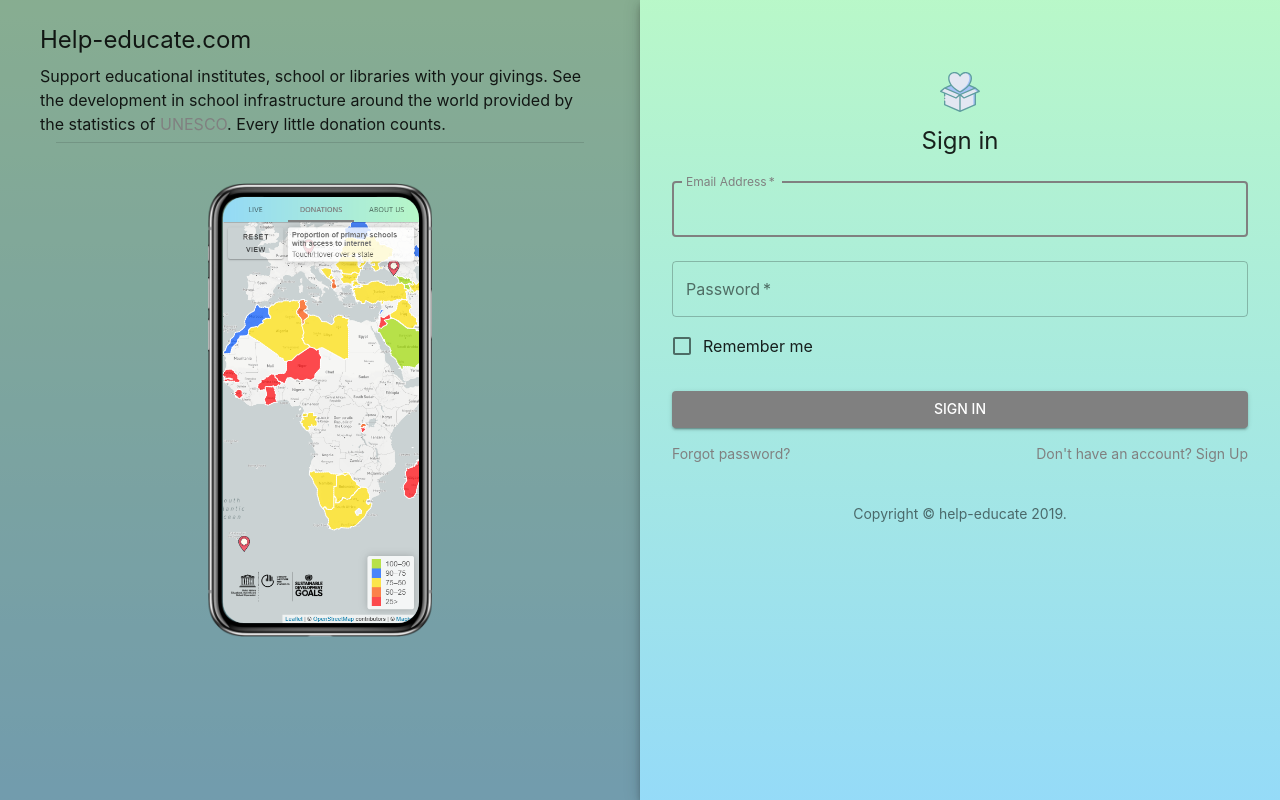
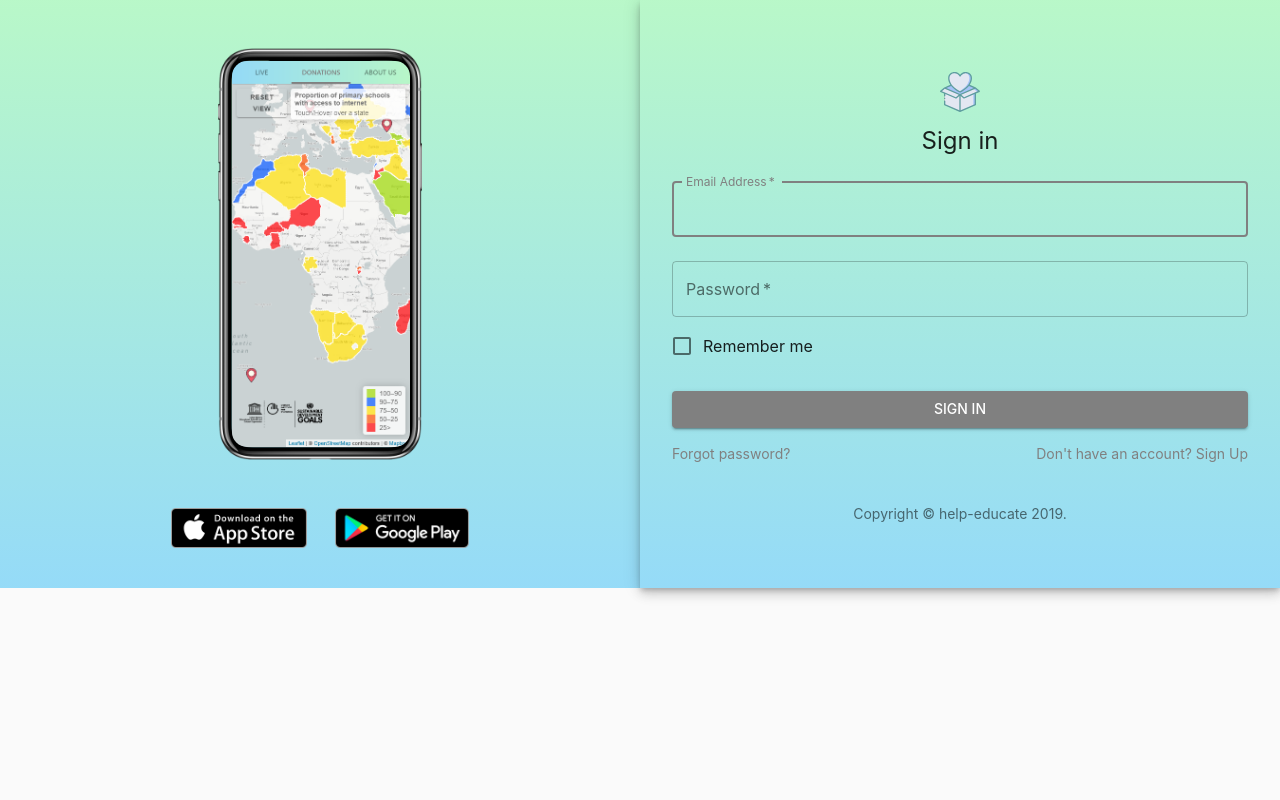
Before and after one commit to MarcoLeko/eduinsights, a React (Create React App) app in the folder web/: page / in a window 1280 px wide. Built offline with nearby package versions, Linux system fonts and the light colour scheme; no server answers.

Commit message:
finalized for now the login ux now need to focus on auth logic

```diff
--- a/web/src/components/auth/log-in.jsx
+++ b/web/src/components/auth/log-in.jsx
@@ -13,21 +13,15 @@ import Box from "@material-ui/core/Box";
 import React from "react";
 import Copyright from "../shared/copyright";
 import muiBackground from "../shared/material-ui-background";
-import Divider from "@material-ui/core/Divider";
 import AppPreview from '../../assets/app-preview-1.png';
 import './log-in.scss';
+import appStoreLogo from '../../assets/app-store.png';
+import googlePlayLogo from '../../assets/google-play.png';
 
 const useStyles = makeStyles(theme => ({
     root: {
-        height: '100vh',
+        height: 'auto',
         background: muiBackground
-    },
-    background: {
-        backgroundColor: 'rgba(62,62,62,0.4)',
-        backgroundRepeat: 'no-repeat',
-        backgroundSize: 'cover',
-        backgroundPosition: 'center',
-        height: '100%'
     },
     paper: {
         margin: theme.spacing(8, 4),
@@ -44,9 +38,6 @@ const useStyles = makeStyles(theme => ({
     },
     submit: {
         margin: theme.spacing(3, 0, 2),
-    },
-    header: {
-        padding: theme.spacing(3, 5, 5)
     }
 }));
 
@@ -57,27 +48,19 @@ function LogIn() {
             <CssBaseline/>
             <Box component={Grid} item
                  container direction="column" justify="flex-start"
-                 xs={false} sm={7} md={6}
-                 display={{xs: 'none !important', sm: 'flex !important', md: 'flex !important'}}
-                 className={classes.background}>
-                <div className={classes.header}>
-                    <Typography variant="h5" gutterBottom>
-                        Help-educate.com
-                    </Typography>
-                    <Typography variant="body1" gutterBottom>Support educational institutes, school or
-                        libraries
-                        with
-                        your givings.
-                        See the development in school infrastructure around the world provided by the statistics
-                        of <Link color="primary"
-                                 href="https://apiportal.uis.unesco.org/">UNESCO</Link>. Every little donation
-                        counts.
-                    </Typography>
-                    <Divider variant="middle"/>
-                </div>
-                <div className="login-image-panel">
-                    <div className="device-frame">
-                    <div className="app-preview-content" style={{backgroundImage: `url(${AppPreview})`}}/>
+                 xs={false} sm={7} md={6} wrap="nowrap"
+                 display={{xs: 'none !important', sm: 'flex !important', md: 'flex !important'}}>
+                <article className="article-panel">
+                    <div className="login-image-panel">
+                        <div className="device-frame">
+                            <div className="app-preview-content" style={{backgroundImage: `url(${AppPreview})`}}/>
+                        </div>
+                    </div>
+                </article>
+                <div className="app-store-panel">
+                    <div className="image-panel">
+                        <img src={appStoreLogo} alt="download on app store" height={40} style={{marginRight: '2em'}}/>
+                        <img src={googlePlayLogo} alt="download on google play" height={40}/>
                     </div>
                 </div>
             </Box>
--- a/web/src/components/auth/log-in.scss
+++ b/web/src/components/auth/log-in.scss
@@ -3,23 +3,59 @@
   background-repeat: no-repeat;
   background-size: cover;
   background-position: center;
-  border-radius: 21px;
-  height: 426px;
-  width: 196px;
+  border-radius: 15px;
+  height: 386px;
+  width: 178px;
 }
 
 .login-image-panel {
   align-self: center;
   background-image: url('../../assets/device-frame.png');
   background-repeat: no-repeat;
-  background-size: cover;
+  flex-basis: 412px;
+  width: 204px;
+  -webkit-flex-basis:  412px;
+  -ms-flex-preferred-size: 412px;
   background-position: center;
-  -webkit-flex-basis: 454px;
-  flex-basis: 454px;
-  width: 224px;
+  background-size: 204px 412px;
+  height: 412px;
 }
 
 .device-frame {
   position: relative;
-  margin: 14px 15px;
+  margin: 13px 118px;
 }
+
+.article-panel {
+  -webkit-box-orient: horizontal;
+  -webkit-box-direction: normal;
+  -webkit-flex-direction: row;
+  -ms-flex-direction: row;
+  flex-direction: row;
+  -webkit-box-flex: 1;
+  -webkit-flex-grow: 1;
+  -ms-flex-positive: 1;
+  flex-grow: 1;
+  display: flex;
+  -webkit-box-pack: center;
+  -webkit-justify-content: center;
+  -ms-flex-pack: center;
+  justify-content: center;
+  margin: 0 auto;
+  max-width: 935px;
+  width: 100%;
+}
+
+.image-panel {
+  -webkit-box-orient: horizontal;
+  -webkit-box-direction: normal;
+  -webkit-flex-direction: row;
+  -ms-flex-direction: row;
+  flex-direction: row;
+  display: flex;
+  -webkit-box-pack: center;
+  -webkit-justify-content: center;
+  -ms-flex-pack: center;
+  justify-self: center;
+  padding-bottom: 40px;
+}
```
Also changed, not shown: web/src/assets/app-store.png (added), web/src/assets/google-play.png (added).
